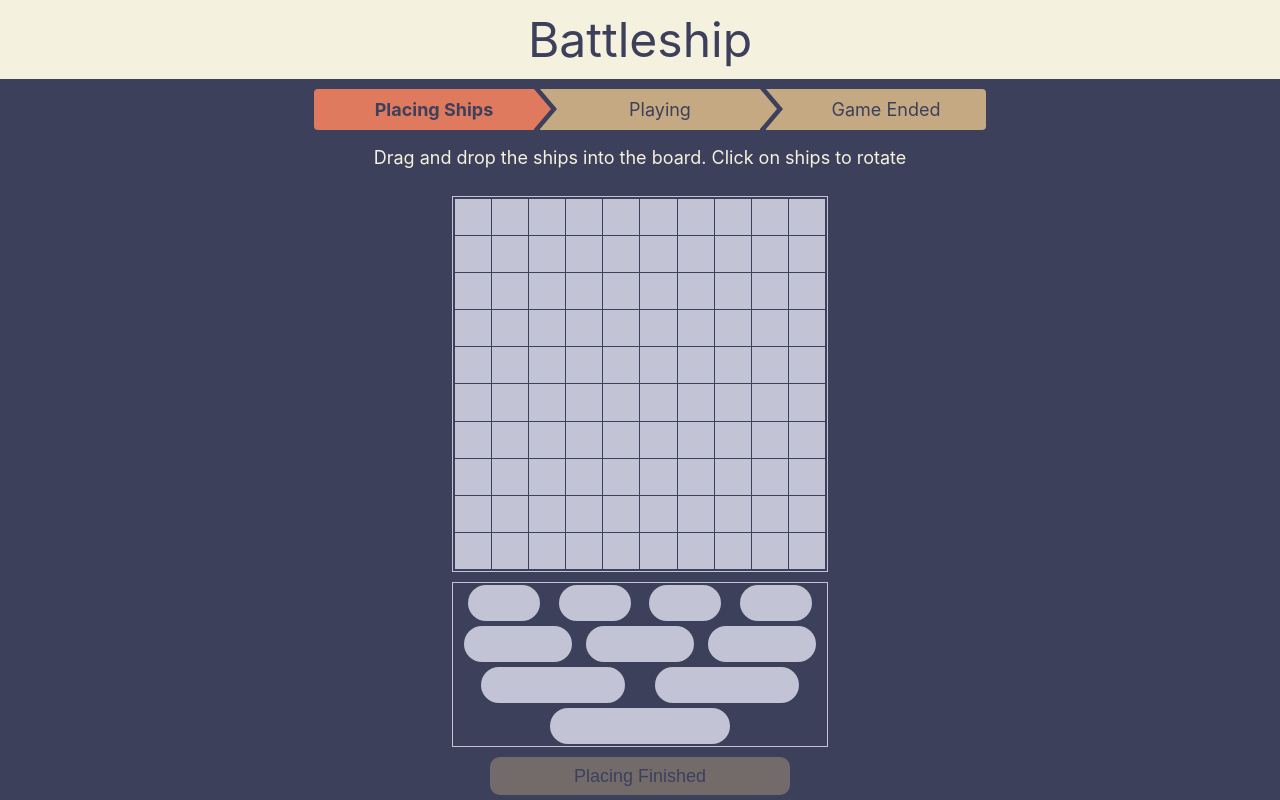
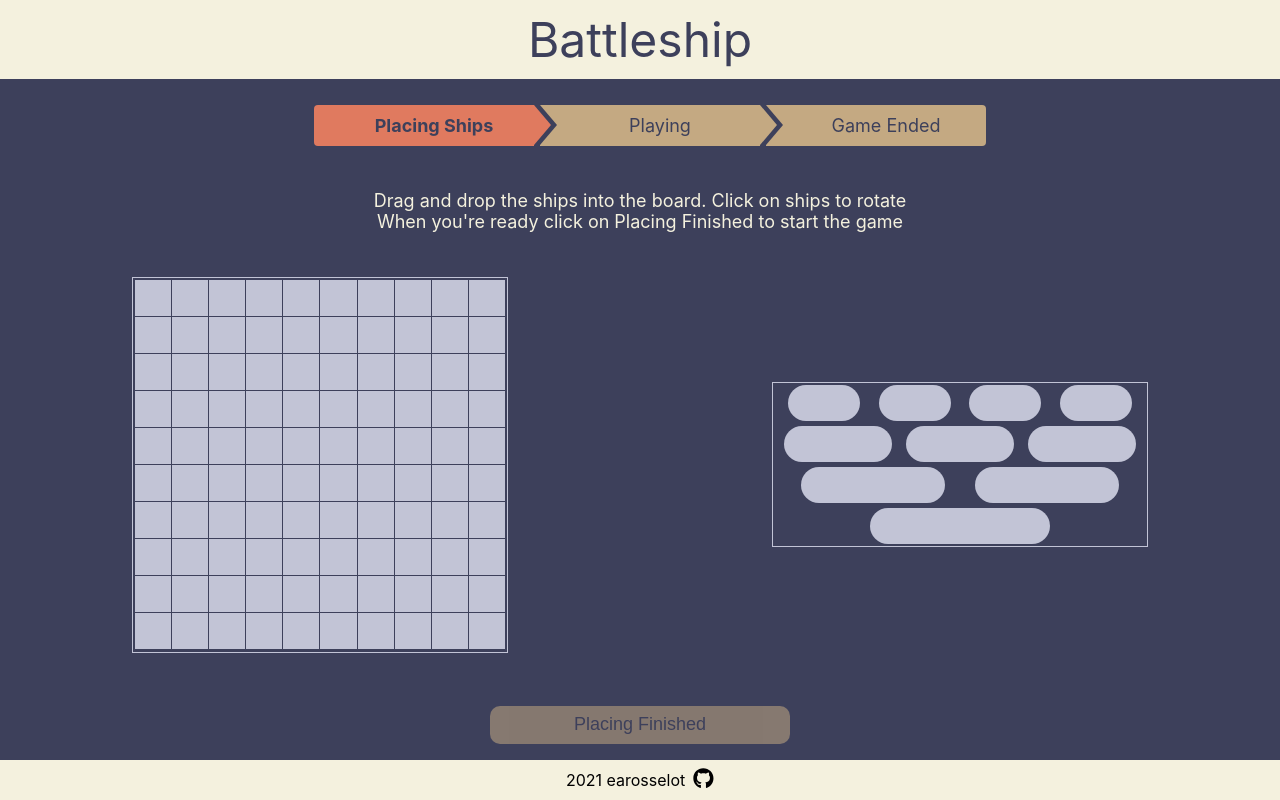
Before and after one commit to earosselot/Battleship, a plain HTML site: page index.html in a window 1280 px wide. Both pictures are taken after typing "Sample" into the empty fields and a click on the button "Start Game". Drawn offline with Linux system fonts and the light colour scheme.

Commit message:
improved interface. prevent from drag and drop other than ships.

```diff
--- a/index.html
+++ b/index.html
@@ -25,7 +25,7 @@
       </form>
     </div>
 
-    <div id="game-container" style="display: none;">
+    <div id="game-container">
 
       <div id="game-stage">
         <div id="stage-1" class="stage"> <span>Placing Ships</span></div>
@@ -54,9 +54,16 @@
 
     </div>
 
-    <div class="footer">
+    <div id="footer">
+      <p>2021 earosselot</p>
+      <a href="https://github.com/earosselot" target="_blank" class="sc-bBXqnf kNFLJW">
+        <svg stroke="black" fill="black" stroke-width="0" viewBox="0 0 496 512" xmlns="http://www.w3.org/2000/svg">
+          <path d="M165.9 397.4c0 2-2.3 3.6-5.2 3.6-3.3.3-5.6-1.3-5.6-3.6 0-2 2.3-3.6 5.2-3.6 3-.3 5.6 1.3 5.6 3.6zm-31.1-4.5c-.7 2 1.3 4.3 4.3 4.9 2.6 1 5.6 0 6.2-2s-1.3-4.3-4.3-5.2c-2.6-.7-5.5.3-6.2 2.3zm44.2-1.7c-2.9.7-4.9 2.6-4.6 4.9.3 2 2.9 3.3 5.9 2.6 2.9-.7 4.9-2.6 4.6-4.6-.3-1.9-3-3.2-5.9-2.9zM244.8 8C106.1 8 0 113.3 0 252c0 110.9 69.8 205.8 169.5 239.2 12.8 2.3 17.3-5.6 17.3-12.1 0-6.2-.3-40.4-.3-61.4 0 0-70 15-84.7-29.8 0 0-11.4-29.1-27.8-36.6 0 0-22.9-15.7 1.6-15.4 0 0 24.9 2 38.6 25.8 21.9 38.6 58.6 27.5 72.9 20.9 2.3-16 8.8-27.1 16-33.7-55.9-6.2-112.3-14.3-112.3-110.5 0-27.5 7.6-41.3 23.6-58.9-2.6-6.5-11.1-33.3 2.6-67.9 20.9-6.5 69 27 69 27 20-5.6 41.5-8.5 62.8-8.5s42.8 2.9 62.8 8.5c0 0 48.1-33.6 69-27 13.7 34.7 5.2 61.4 2.6 67.9 16 17.7 25.8 31.5 25.8 58.9 0 96.5-58.9 104.2-114.8 110.5 9.2 7.9 17 22.9 17 46.4 0 33.7-.3 75.4-.3 83.6 0 6.5 4.6 14.4 17.3 12.1C428.2 457.8 496 362.9 496 252 496 113.3 383.5 8 244.8 8zM97.2 352.9c-1.3 1-1 3.3.7 5.2 1.6 1.6 3.9 2.3 5.2 1 1.3-1 1-3.3-.7-5.2-1.6-1.6-3.9-2.3-5.2-1zm-10.8-8.1c-.7 1.3.3 2.9 2.3 3.9 1.6 1 3.6.7 4.3-.7.7-1.3-.3-2.9-2.3-3.9-2-.6-3.6-.3-4.3.7zm32.4 35.6c-1.6 1.3-1 4.3 1.3 6.2 2.3 2.3 5.2 2.6 6.5 1 1.3-1.3.7-4.3-1.3-6.2-2.2-2.3-5.2-2.6-6.5-1zm-11.4-14.7c-1.6 1-1.6 3.6 0 5.9 1.6 2.3 4.3 3.3 5.6 2.3 1.6-1.3 1.6-3.9 0-6.2-1.4-2.3-4-3.3-5.6-2z">
+          </path>
+        </svg>
+      </a>
+    </div>
 
-    </div>
   </div>
 </body>
 </html>
--- a/styles.css
+++ b/styles.css
@@ -35,6 +35,11 @@ body {
     margin: 0;
 }
 
+.wrapper {
+    display: flex;
+    flex-direction: column;
+}
+
 #header {
     background-color: var(--bone100);
     text-align: center;
@@ -44,8 +49,41 @@ body {
     padding-bottom: 10px;
 }
 
+#game-container {
+
+    display: none;
+    flex-direction: column;
+    justify-content: space-evenly;
+    flex-grow: 2;
+}
+
+#footer {
+    display: flex;
+    justify-content: center;
+    align-items: center;
+    height: 40px;
+    font-size: 1rem;
+    /*line-height: 25.6px;*/
+    background-color: var(--bone100);
+}
+
+#footer p {
+    font-size: 1rem;
+    margin-right: 0.5rem;
+}
+
+#footer svg {
+    height: 1.3rem;
+    width: 1.3rem;
+}
+
+#footer svg:hover {
+    opacity: 75%;
+}
+
 #pre-game-settings {
     display: flex;
+    flex-grow: 2;
     height: 100%;
     align-content: center;
     justify-content: center;
@@ -91,14 +129,16 @@ button {
     align-self: center;
     border-radius: 10px;
     border-width: 0px;
-    background-color: var(--yellow75);
+    background-color: var(--yellow100);
     color: var(--blue100);
     font-size: large;
+    transition: background-color 1s, color 1s;
 }
 
 button:hover {
     background-color: var(--orange100);
     color: var(--blue100);
+    cursor: pointer;
 }
 
 .disabled {
@@ -203,7 +243,7 @@ button:hover {
 #board-container {
     display: flex;
     flex-wrap: wrap;
-    flex-direction: column;
+    flex-direction: row;
     align-items: center;
     justify-content: space-around;
 }
@@ -221,7 +261,7 @@ button:hover {
     height: 370px;
     margin-bottom: 10px;
     margin-top: 10px;
-    transition:all 0.4s;
+    transition:all 0.6s;
 }
 
 #ship-container {
@@ -250,6 +290,7 @@ button:hover {
     align-content: center;
     justify-content: center;
     align-items: center;
+    transition: all 0.5s;
 }
 
 .tile-water {
```
Also changed, not shown: main.js, 1 other file.
